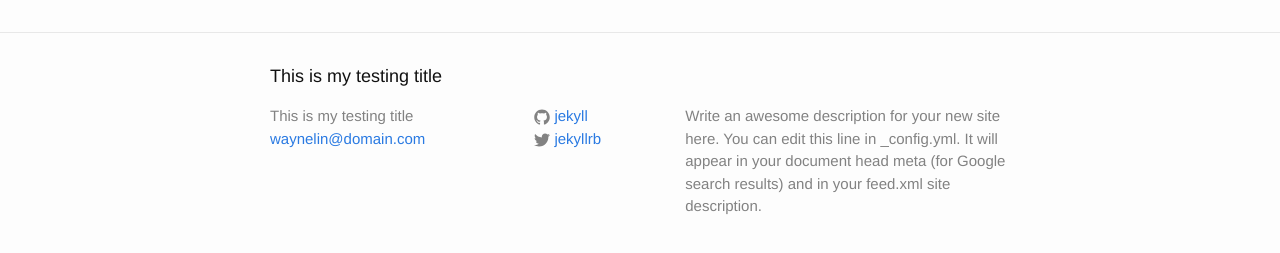
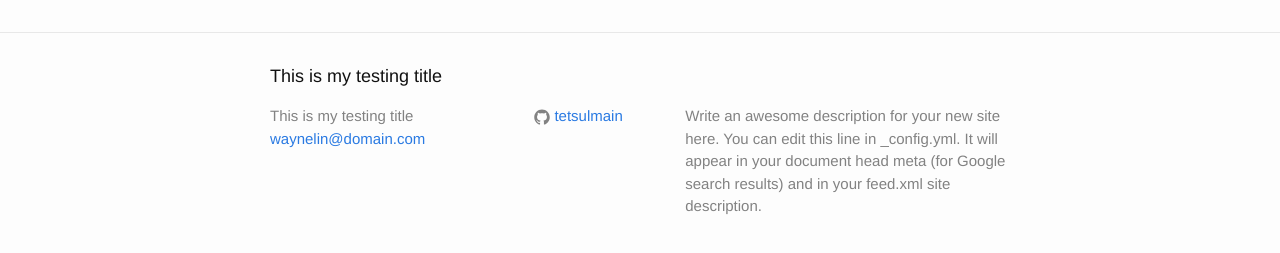
Before and after one commit to tetsulmain/waynelin.github.io, a Jekyll site: the page built from index.html, in a window 1280 px wide. Shown: the part 264-517 px from the top of the page. Built offline with Jekyll 4.4.1, drawn with Linux system fonts in a browser that asks for light colours.

Commit message:
update github_username

```diff
--- a/_config.yml
+++ b/_config.yml
@@ -14,8 +14,7 @@ description: > # this means to ignore newlines until "baseurl:"
   Google search results) and in your feed.xml site description.
 baseurl: "" # the subpath of your site, e.g. /blog
 url: "http://www.wayne-lin.net" # the base hostname & protocol for your site
-twitter_username: jekyllrb
-github_username:  jekyll
+github_username:  tetsulmain
 
 # Build settings
 markdown: kramdown
```
